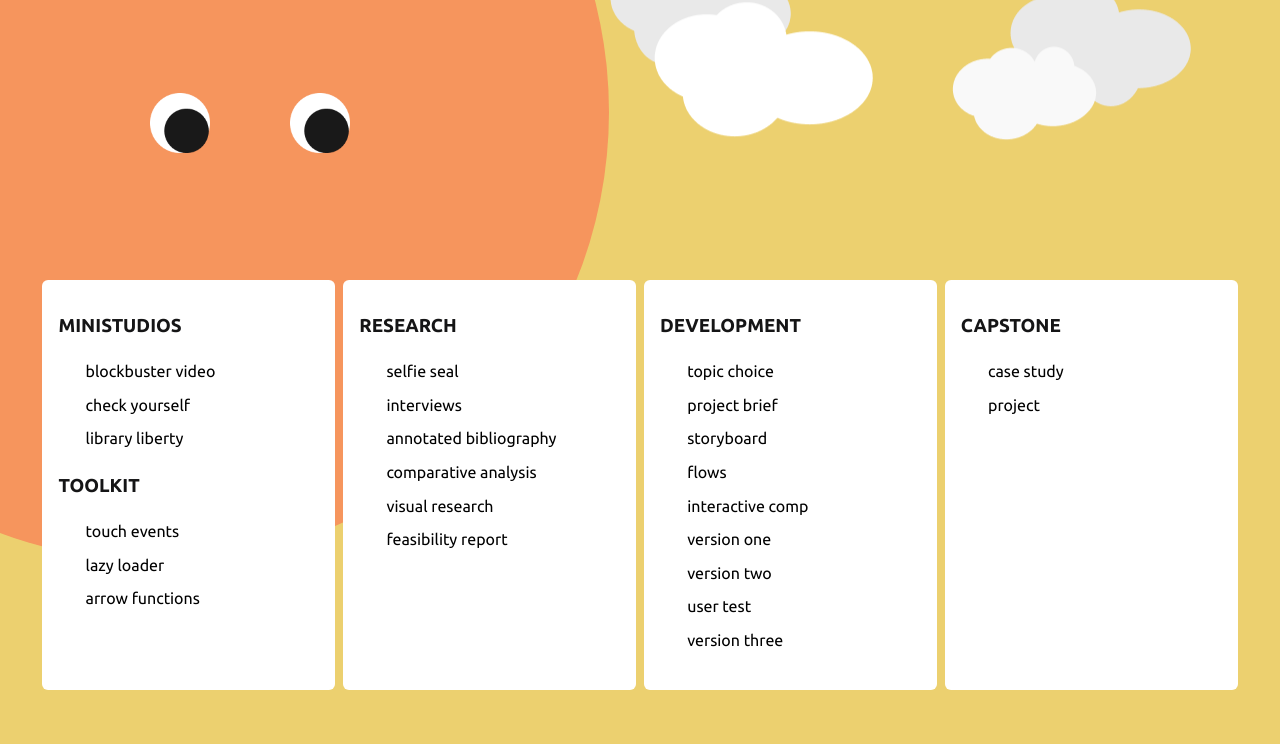
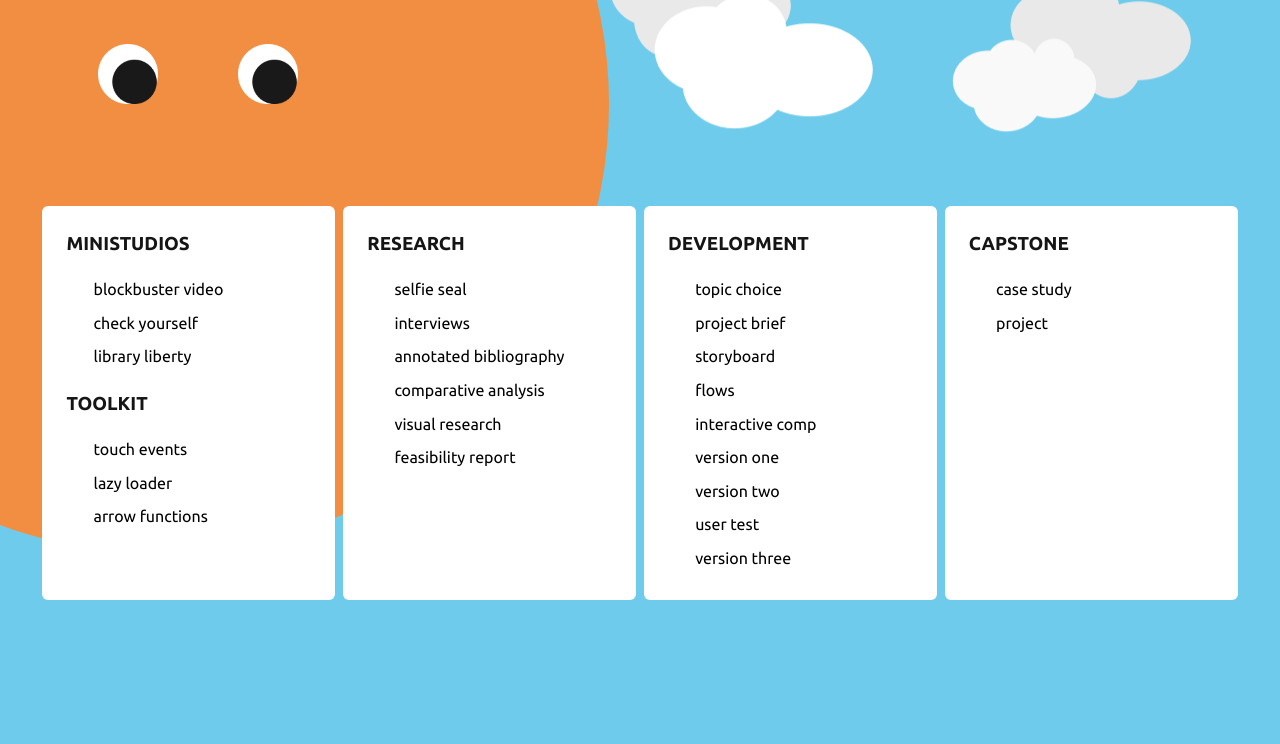
Before and after one commit to satomiz39/des157b, a plain HTML site: page index.html in a window 1280 px wide. Shown: the part 192-936 px from the top of the page. After the commit the page ends 838 px from the top, so only its background shows below. Drawn offline with nearby package versions, Linux system fonts and the light colour scheme.

```diff
--- a/capstone/final/research/styles.css
+++ b/capstone/final/research/styles.css
@@ -6,9 +6,8 @@
 
 body {
   font-family: 'Noto Sans', sans-serif;
-  width: 100vw;
-  /* max-width: 1200px;
-  min-width: 900px; */
+  max-width: 1200px;
+  min-width: 900px;
   height: 100vh;
   margin: auto;
   display: block;
@@ -79,6 +78,10 @@ article {
     padding-top: 60px;
   }
 
+  footer {
+    margin-bottom: 0;
+  }
+
   .selfie img{
     width: 60%;
     margin-top: 50px;
--- a/styles.css
+++ b/styles.css
@@ -3,7 +3,7 @@
 }
 
 body {
-    background-color: #ECD06F;
+    background-color: #6fcbec;
     color: rgb(21, 21, 22);
     transition: all 2s;
     font-family: 'Ubuntu', sans-serif;
@@ -33,8 +33,8 @@ h3 {
     max-width: 1366px;
     /* make sure the columns don't get too small and text stays readable */
     min-width: 900px;
-    margin: 1em auto;
-    padding-top: 2em;
+    margin: 0.5em auto;
+    padding-top: 1em;
 }
 
 /*circle face*/
@@ -46,12 +46,12 @@ h3 {
     width: 900px;
     height: 900px;
     border-radius: 50%;
-    background-color: #F6955D;
+    background-color: #f28e41;
     z-index: -1;
   }
 
 #face.switch {
-    background-color: #ECD06F;
+    background-color: #fbcf61;
   }
 
 header {
@@ -104,8 +104,8 @@ header {
     position: relative;
     display: flex;
     width: 1100px;
-    height: 250px;
-    margin: auto;
+    height: 200px;
+    margin: 0;
     color: #333;
     overflow: hidden;
     display: grid;
@@ -151,14 +151,14 @@ header {
 main {
     display: flex;
     justify-content: space-evenly;
-    margin: 1em auto;
+    margin: 0;
 }
 
 main section {
     width: 25%;
     border-radius: 6px;
     margin: 0 .25em;
-    padding: 1em;
+    padding: 0.5em 1.5em;
     background-color: white;
 }
 
```
